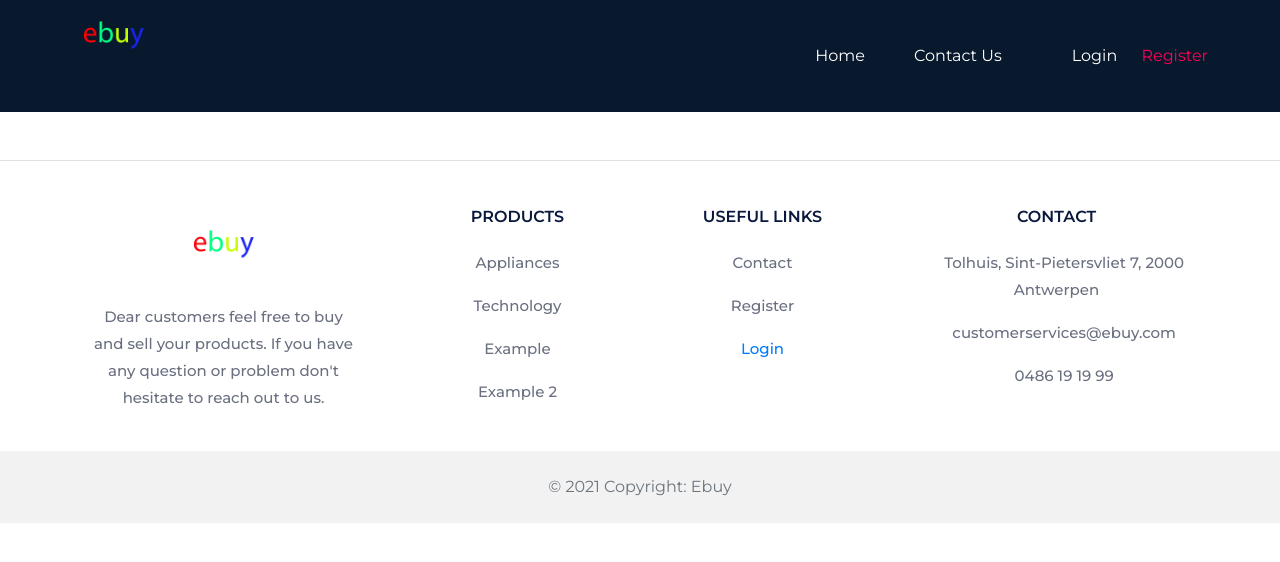
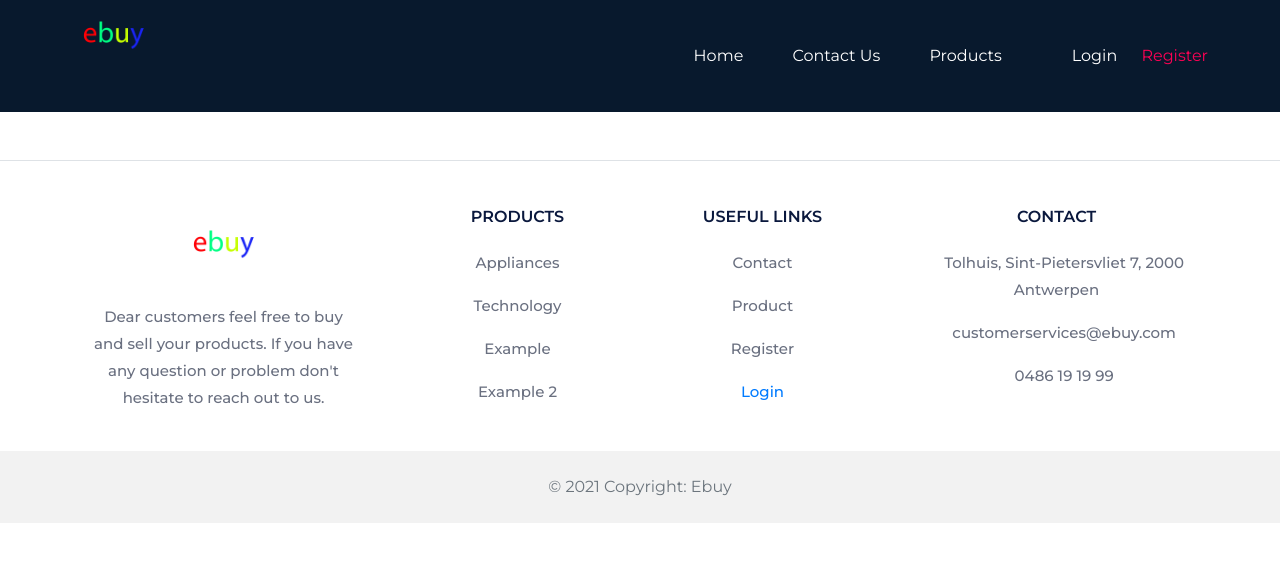
Before and after one commit to shreejanjoshi/ebuy, a Symfony app: template templates/home/index.html.twig in a window 1280 px wide. Shown: the top 562 px of the page. Run offline with Twig, Linux system fonts and the light colour scheme; the template is opened without the code that fills it, so the values that code supplies are empty; some libraries are stand-ins or nearby versions.

Commit message:
update footer and heard path to product page

```diff
--- a/templates/footer.html.twig
+++ b/templates/footer.html.twig
@@ -62,6 +62,9 @@
                         <p>
                             <a href="{{path('contact')}}" class="text-reset">Contact</a>
                         </p>
+                        <p>
+                            <a href="{{path('products')}}" class="text-reset">Product</a>
+                        </p>
                         {% if is_granted('IS_AUTHENTICATED_FULLY') %}
                         <p>
                             <a href="#!" class="text-reset">Buy</a>
--- a/templates/header.html.twig
+++ b/templates/header.html.twig
@@ -20,16 +20,15 @@
         <ul class="main-menu">
             <li><a href="{{path('home')}}">Home</a></li>
             <li><a href="{{path('contact')}}">Contact Us</a></li>
+            <li><a href="{{path('products')}}">Products</a></li>
 
             {% if is_granted('IS_AUTHENTICATED_FULLY') %}
 
                 <li><a href="#">{{app.user.firstName}}</a>
                     <ul class="sub-menu">
-                        <li><a href="">Produts</a></li>
-                        <li><a href="">Sell</a></li>
+                        <li><a href="">Add Product</a></li>
+                        <li><a href="{{path('order')}}">Order</a></li>
                         <li><a href="{{path('myInfo')}}">My Info</a></li>
-                        <li><a href="">Products</a></li>
-                        <li><a href="{{path('order')}}">Order</a></li>
                         <li><a href="{{path('app_logout')}}">Logout</a></li>
                     </ul>
                 </li>
```
